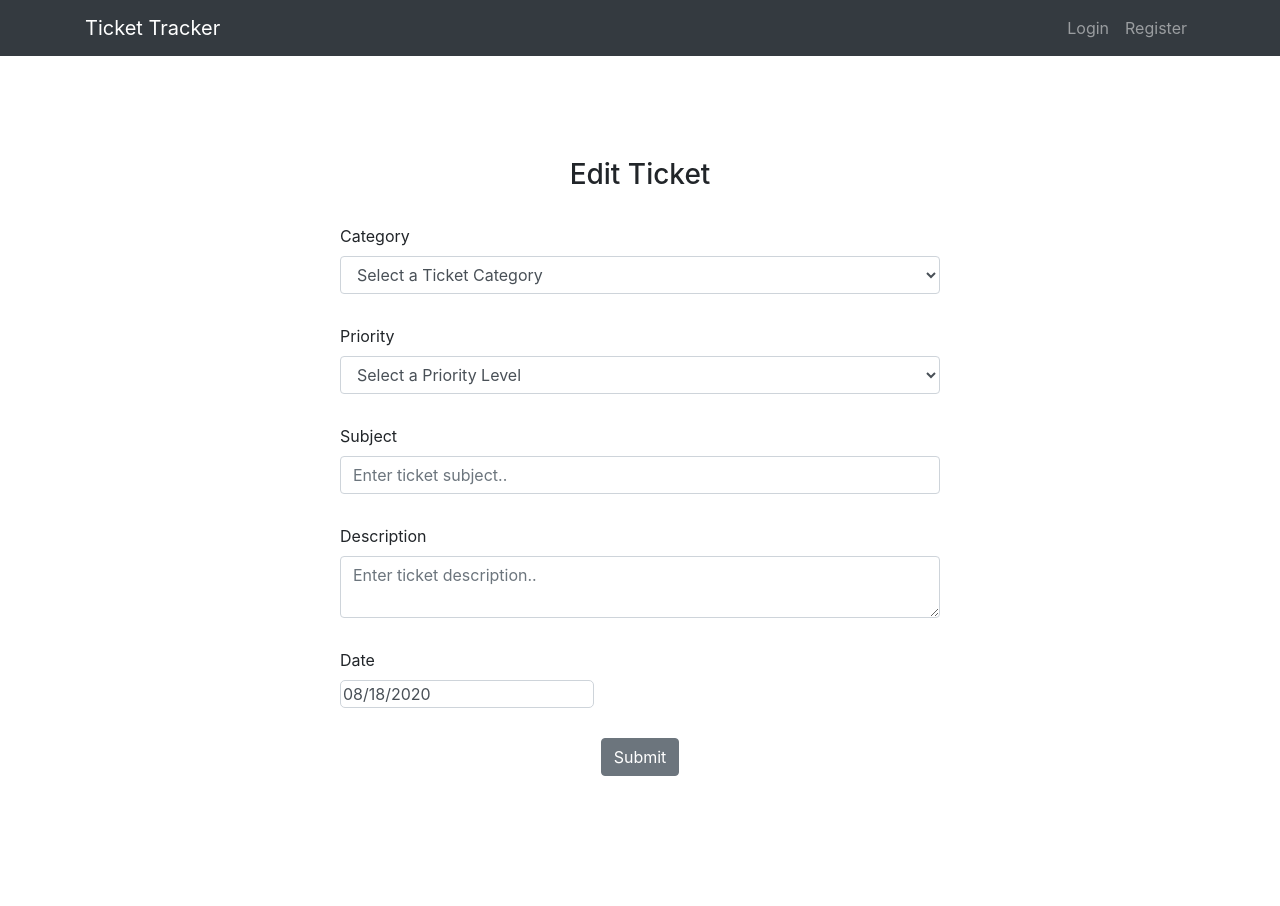
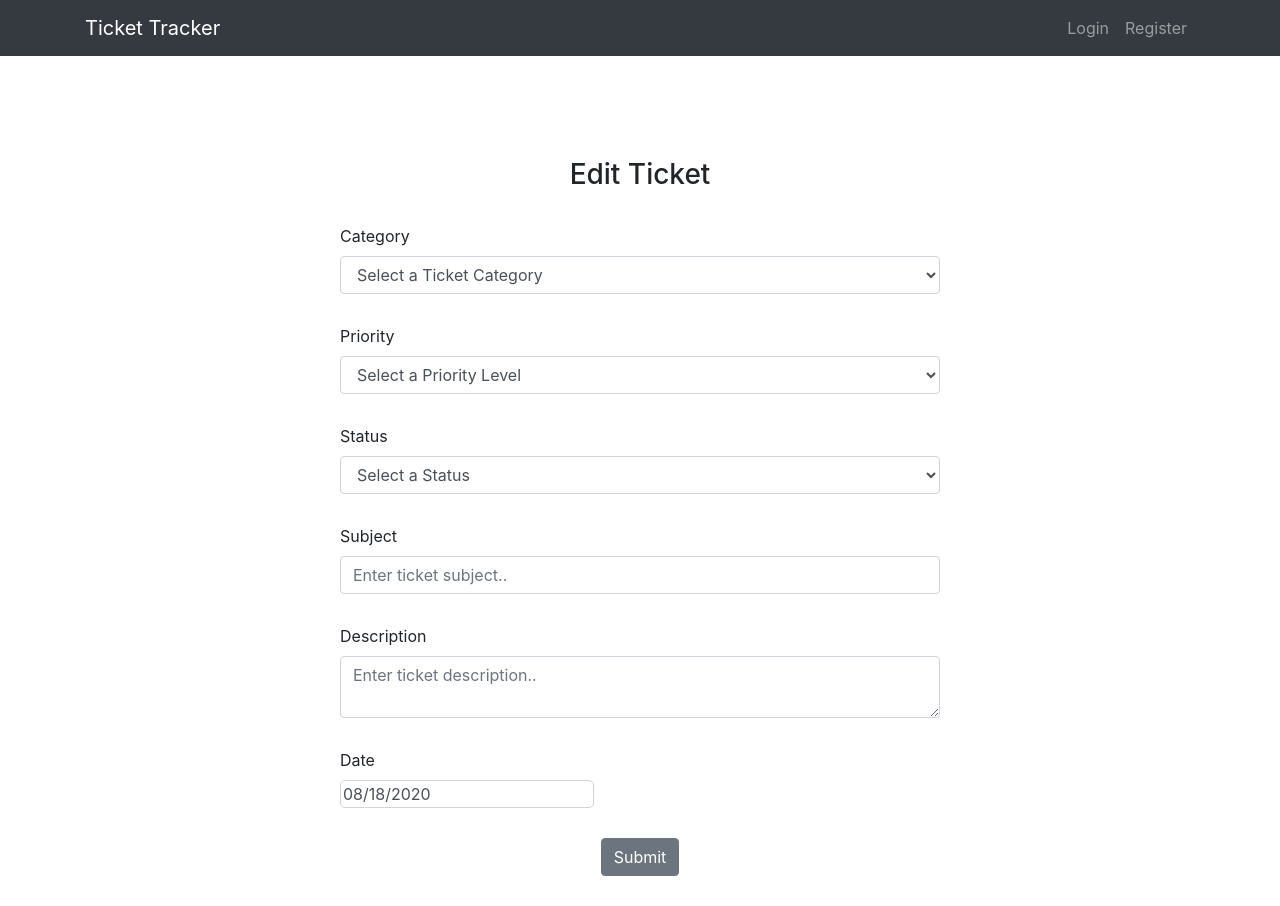
Before and after one commit to smkattoula/MERN-Ticket-Tracker, a React (Create React App) app in the folder client/: page /edit/1 in a window 1280 px wide. Before the commit the page ends 806 px from the top, so only its background shows below. Built offline with nearby package versions, Linux system fonts and the light colour scheme; no server answers.

Commit message:
add ticket status option

```diff
--- a/client/src/components/CreateTicket.js
+++ b/client/src/components/CreateTicket.js
@@ -13,6 +13,7 @@ export default class CreateTicket extends Component {
       category: "",
       priority: "",
       description: "",
+      status: "",
       date: new Date(),
     };
   }
@@ -41,6 +42,12 @@ export default class CreateTicket extends Component {
     });
   };
 
+  onChangeStatus = (e) => {
+    this.setState({
+      status: e.target.value,
+    });
+  };
+
   onChangeDate = (date) => {
     this.setState({
       date: date,
@@ -56,6 +63,7 @@ export default class CreateTicket extends Component {
       priority: this.state.priority,
       description: this.state.description,
       date: this.state.date,
+      status: this.state.status,
     };
 
     console.log(ticket);
--- a/client/src/components/EditTicket.js
+++ b/client/src/components/EditTicket.js
@@ -14,6 +14,7 @@ export default class EditTicket extends Component {
       category: "",
       priority: "",
       description: "",
+      status: "",
       date: new Date(),
     };
   }
@@ -30,6 +31,7 @@ export default class EditTicket extends Component {
           category: response.data.category,
           priority: response.data.priority,
           description: response.data.description,
+          status: response.data.status,
           date: new Date(response.data.date),
         });
       })
@@ -62,6 +64,12 @@ export default class EditTicket extends Component {
     });
   };
 
+  onChangeStatus = (e) => {
+    this.setState({
+      status: e.target.value,
+    });
+  };
+
   onChangeDate = (date) => {
     this.setState({
       date: date,
@@ -76,6 +84,7 @@ export default class EditTicket extends Component {
       category: this.state.category,
       priority: this.state.priority,
       description: this.state.description,
+      status: this.state.status,
       date: this.state.date,
     };
 
@@ -130,6 +139,21 @@ export default class EditTicket extends Component {
           </Input>
         </FormGroup>
         <FormGroup className="form-group">
+          <Label for="status">Status</Label>
+          <Input
+            className="input"
+            type="select"
+            name="status"
+            id="ticketStatus"
+            value={this.state.status}
+            onChange={this.onChangeStatus}
+          >
+            <option>Select a Status</option>
+            <option>Open</option>
+            <option>Closed</option>
+          </Input>
+        </FormGroup>
+        <FormGroup className="form-group">
           <Label for="subject">Subject</Label>
           <Input
             className="input"
--- a/client/src/components/TicketList.js
+++ b/client/src/components/TicketList.js
@@ -10,6 +10,7 @@ const Ticket = (props) => (
     <td>{props.ticket.category}</td>
     <td>{props.ticket.priority}</td>
     <td>{props.ticket.date.substring(0, 10)}</td>
+    <td>{props.ticket.status}</td>
     <td>
       <Link to={"/edit/" + props.ticket._id} style={{ color: "#20c997" }}>
         Edit
@@ -91,6 +92,7 @@ export default class TicketList extends Component {
             <th>Category</th>
             <th>Priority</th>
             <th>Date</th>
+            <th>Status</th>
             <th>Options</th>
           </tr>
         </thead>
```
Also changed, not shown: 2 other files (tests, documents, lock files or other folders).
